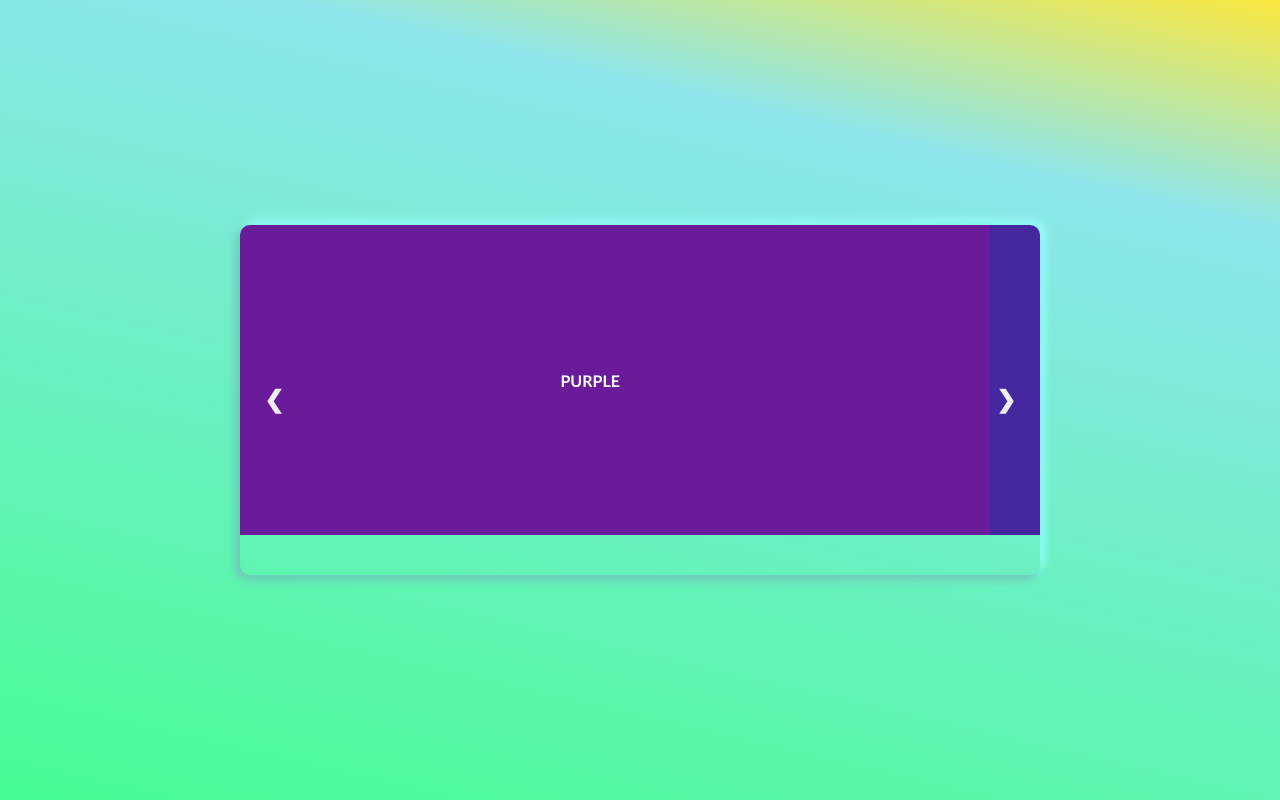
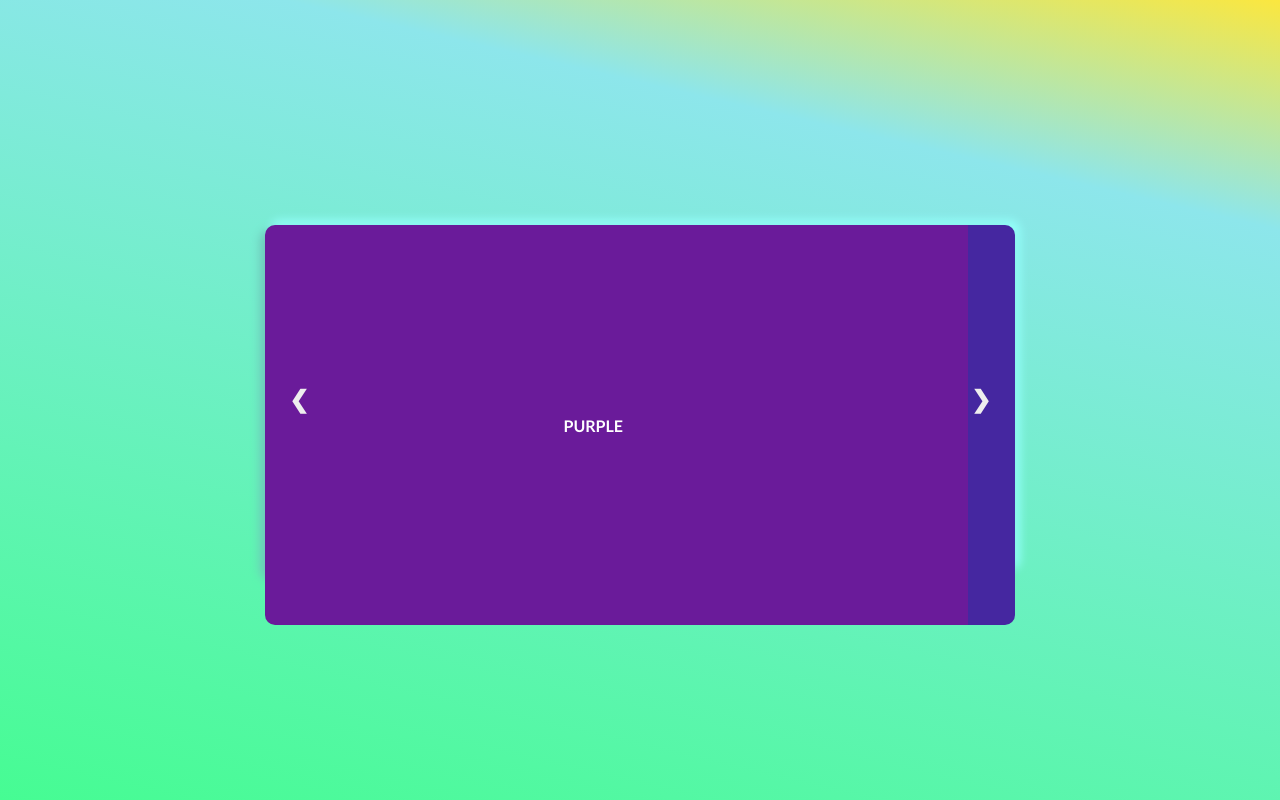
Before and after one commit to alex-sizow/auto-slider, a website built with Vite: page index.html in a window 1280 px wide. Built offline with nearby package versions, Linux system fonts and the light colour scheme.

Commit message:
style fix

```diff
--- a/src/main.ts
+++ b/src/main.ts
@@ -79,10 +79,12 @@ for (let i = 0; i < options.slides.length; i++) {
 					style="background-color: ${options.slides[i].color}"><div class="slides__item_text">${options.slides[i].text}</div></div>`;
 }
 
+const element =
+	document.querySelector<HTMLDivElement>('#slides');
 
+element!.style.width = `${options.width}px`;
+element!.style.height = `${options.height}px`;
 
-document.querySelector<HTMLDivElement>(
-	'#slides',
-)!.innerHTML = `
+element!.innerHTML = `
   ${counter}
 `;
--- a/src/style.scss
+++ b/src/style.scss
@@ -21,7 +21,7 @@ body {
 
 .slider-container {
 	position: relative;
-	width: 800px;
+
 	height: 350px;
 	border-radius: 10px;
 	box-shadow: -5px 5px 10px #6ec7b9, 5px -5px 10px #94fffb;
@@ -29,7 +29,7 @@ body {
 		width: 100%;
 		height: calc(100% - 40px);
 		position: relative;
-		border-radius: 10px 10px 0 0;
+		border-radius: 10px;
 		overflow: hidden;
 		&__item {
 			width: 100%;
```
